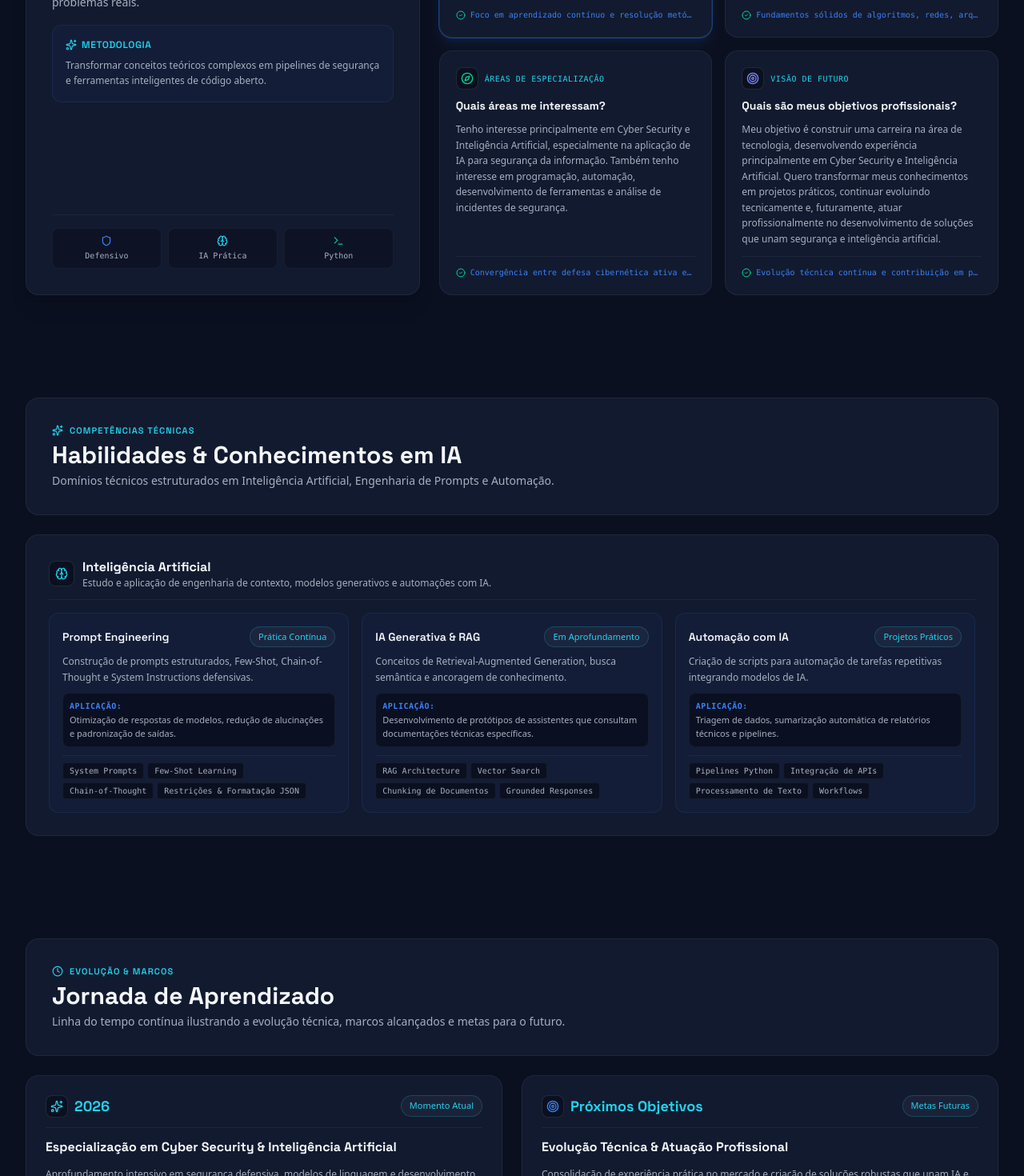
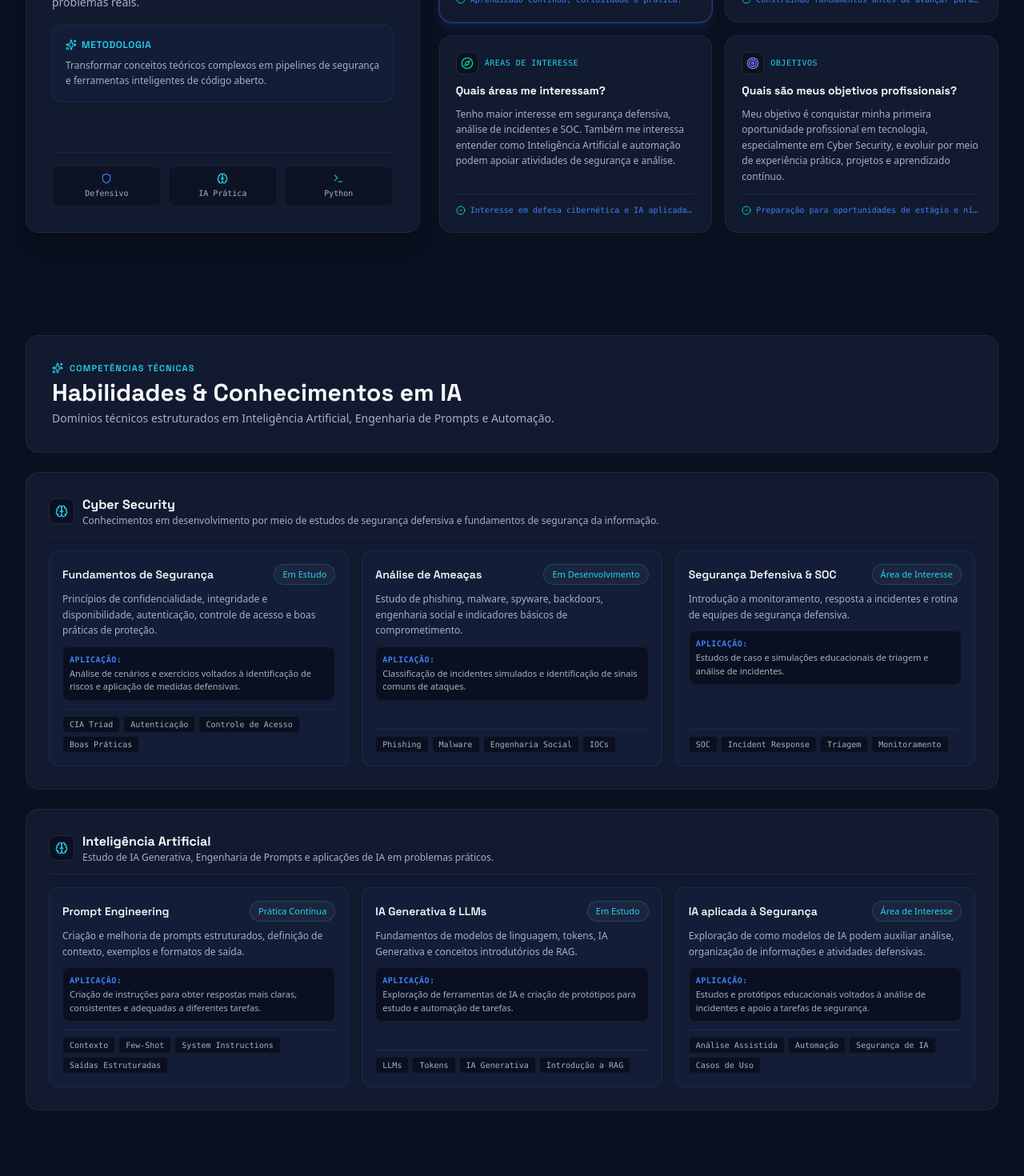
Before and after one commit to glaydsonaraujo25-cloud/Portfolio-me, a React (Vite) app: page / in a window 1280 px wide. Shown: the part 1000-2470 px from the top of the page at 80% size. Built offline with nearby package versions, Linux system fonts and the light colour scheme.

Commit message:
Atualiza conteúdo profissional do portfólio

```diff
--- a/src/data/portfolioData.ts
+++ b/src/data/portfolioData.ts
@@ -4,17 +4,17 @@ export const PERSONAL_INFO = {
   name: 'Glaydson de Araujo Lisboa',
   shortName: 'Glaydson',
   heroTitle: 'Olá, eu sou o Glaydson',
-  role: 'Estudante de Cyber Security e Inteligência Artificial',
-  headline: 'Construindo soluções práticas na interseção entre Segurança da Informação, Inteligência Artificial e Desenvolvimento de Software.',
-  bio: 'Sou estudante da área de tecnologia, interessado em Inteligência Artificial, Cyber Security e programação. Tenho buscado desenvolver meus conhecimentos por meio de cursos, estudos práticos e criação de projetos, sempre procurando entender como a tecnologia pode ser aplicada para resolver problemas reais.',
+  role: 'Estudante de Cyber Security | Python & Inteligência Artificial',
+  headline: 'Construindo minha base em Segurança Cibernética e explorando Python e Inteligência Artificial por meio de estudos e projetos práticos.',
+  bio: 'Sou estudante de tecnologia com foco em Cyber Security e interesse em Inteligência Artificial. Aprendo por meio de cursos, estudos práticos e projetos, enquanto desenvolvo meus conhecimentos em Python e exploro como IA e automação podem apoiar a segurança da informação.',
   email: 'glaydsonaraujo25@gmail.com',
   whatsapp: 'https://wa.me/5561981461481?text=Ol%C3%A1%2C%20Glaydson!%20Vim%20pelo%20seu%20portf%C3%B3lio.',
   whatsappFormatted: '+55 (61) 98146-1481',
-  github: 'https://github.com',
+  github: 'https://github.com/glaydsonaraujo25-cloud',
   linkedin: 'https://linkedin.com',
   location: 'Brasil',
   status: 'Disponível para estágios e projetos',
-  currentFocus: 'Cyber Security, IA Generativa, RAG, Python & Prompt Engineering',
+  currentFocus: 'Cyber Security, fundamentos de Python, IA Generativa e Prompt Engineering',
 };
 
 export const ABOUT_QUESTIONS = [
@@ -22,59 +22,88 @@ export const ABOUT_QUESTIONS = [
     id: 'quem-sou',
     question: 'Quem sou?',
     tag: 'Perfil & Trajetória',
-    answer: 'Sou estudante da área de tecnologia, interessado em Inteligência Artificial, Cyber Security e programação. Tenho buscado desenvolver meus conhecimentos por meio de cursos, estudos práticos e criação de projetos, sempre procurando entender como a tecnologia pode ser aplicada para resolver problemas reais.',
-    highlight: 'Foco em aprendizado contínuo e resolução metódica de problemas.'
+    answer: 'Sou estudante de tecnologia com foco em Cyber Security e interesse em Inteligência Artificial. Gosto de aprender na prática, transformando os conteúdos estudados em exercícios e projetos que me ajudam a desenvolver experiência.',
+    highlight: 'Aprendizado contínuo, curiosidade e prática.'
   },
   {
     id: 'o-que-estudo',
     question: 'O que estou estudando?',
     tag: 'Foco Técnico Atual',
-    answer: 'Atualmente, estou estudando Cyber Security, Inteligência Artificial, Python e Engenharia de Prompts. Também estou aprofundando meus conhecimentos em conceitos como IA Generativa, LLMs, RAG, automação e desenvolvimento de aplicações utilizando IA.',
-    highlight: 'Fundamentos sólidos de algoritmos, redes, arquitetura de LLMs e segurança.'
+    answer: 'Atualmente estudo Cyber Security, fundamentos de Python, Inteligência Artificial e Engenharia de Prompts. Também estou conhecendo conceitos de IA Generativa, LLMs, RAG e automação, sempre buscando entender suas aplicações de forma prática.',
+    highlight: 'Construindo fundamentos antes de avançar para temas mais complexos.'
   },
   {
     id: 'areas-interesse',
     question: 'Quais áreas me interessam?',
-    tag: 'Áreas de Especialização',
-    answer: 'Tenho interesse principalmente em Cyber Security e Inteligência Artificial, especialmente na aplicação de IA para segurança da informação. Também tenho interesse em programação, automação, desenvolvimento de ferramentas e análise de incidentes de segurança.',
-    highlight: 'Convergência entre defesa cibernética ativa e modelos inteligentes.'
+    tag: 'Áreas de Interesse',
+    answer: 'Tenho maior interesse em segurança defensiva, análise de incidentes e SOC. Também me interessa entender como Inteligência Artificial e automação podem apoiar atividades de segurança e análise.',
+    highlight: 'Interesse em defesa cibernética e IA aplicada à segurança.'
   },
   {
     id: 'objetivos',
     question: 'Quais são meus objetivos profissionais?',
-    tag: 'Visão de Futuro',
-    answer: 'Meu objetivo é construir uma carreira na área de tecnologia, desenvolvendo experiência principalmente em Cyber Security e Inteligência Artificial. Quero transformar meus conhecimentos em projetos práticos, continuar evoluindo tecnicamente e, futuramente, atuar profissionalmente no desenvolvimento de soluções que unam segurança e inteligência artificial.',
-    highlight: 'Evolução técnica contínua e contribuição em projetos de alto impacto.'
+    tag: 'Objetivos',
+    answer: 'Meu objetivo é conquistar minha primeira oportunidade profissional em tecnologia, especialmente em Cyber Security, e evoluir por meio de experiência prática, projetos e aprendizado contínuo.',
+    highlight: 'Preparação para oportunidades de estágio e nível júnior.'
   }
 ];
 
 export const SKILL_CATEGORIES: SkillCategory[] = [
   {
+    id: 'security',
+    name: 'Cyber Security',
+    iconName: 'Shield',
+    description: 'Conhecimentos em desenvolvimento por meio de estudos de segurança defensiva e fundamentos de segurança da informação.',
+    skills: [
+      {
+        name: 'Fundamentos de Segurança',
+        badge: 'Em Estudo',
+        focus: 'Princípios de confidencialidade, integridade e disponibilidade, autenticação, controle de acesso e boas práticas de proteção.',
+        practicalApplication: 'Análise de cenários e exercícios voltados à identificação de riscos e aplicação de medidas defensivas.',
+        topics: ['CIA Triad', 'Autenticação', 'Controle de Acesso', 'Boas Práticas']
+      },
+      {
+        name: 'Análise de Ameaças',
+        badge: 'Em Desenvolvimento',
+        focus: 'Estudo de phishing, malware, spyware, backdoors, engenharia social e indicadores básicos de comprometimento.',
+        practicalApplication: 'Classificação de incidentes simulados e identificação de sinais comuns de ataques.',
+        topics: ['Phishing', 'Malware', 'Engenharia Social', 'IOCs']
+      },
+      {
+        name: 'Segurança Defensiva & SOC',
+        badge: 'Área de Interesse',
+        focus: 'Introdução a monitoramento, resposta a incidentes e rotina de equipes de segurança defensiva.',
+        practicalApplication: 'Estudos de caso e simulações educacionais de triagem e análise de incidentes.',
+        topics: ['SOC', 'Incident Response', 'Triagem', 'Monitoramento']
+      }
+    ]
+  },
+  {
     id: 'ai',
     name: 'Inteligência Artificial',
     iconName: 'Brain',
-    description: 'Estudo e aplicação de engenharia de contexto, modelos generativos e automações com IA.',
+    description: 'Estudo de IA Generativa, Engenharia de Prompts e aplicações de IA em problemas práticos.',
     skills: [
       {
         name: 'Prompt Engineering',
         badge: 'Prática Contínua',
-        focus: 'Construção de prompts estruturados, Few-Shot, Chain-of-Thought e System Instructions defensivas.',
-        practicalApplication: 'Otimização de respostas de modelos, redução de alucinações e padronização de saídas.',
-        topics: ['System Prompts', 'Few-Shot Learning', 'Chain-of-Thought', 'Restrições & Formatação JSON']
+        focus: 'Criação e melhoria de prompts estruturados, definição de contexto, exemplos e formatos de saída.',
+        practicalApplication: 'Criação de instruções para obter respostas mais claras, consistentes e adequadas a diferentes tarefas.',
+        topics: ['Contexto', 'Few-Shot', 'System Instructions', 'Saídas Estruturadas']
       },
       {
-        name: 'IA Generativa & RAG',
-        badge: 'Em Aprofundamento',
-        focus: 'Conceitos de Retrieval-Augmented Generation, busca semântica e ancoragem de conhecimento.',
-        practicalApplication: 'Desenvolvimento de protótipos de assistentes que consultam documentações técnicas específicas.',
-        topics: ['RAG Architecture', 'Vector Search', 'Chunking de Documentos', 'Grounded Responses']
+        name: 'IA Generativa & LLMs',
+        badge: 'Em Estudo',
+        focus: 'Fundamentos de modelos de linguagem, tokens, IA Generativa e conceitos introdutórios de RAG.',
+        practicalApplication: 'Exploração de ferramentas de IA e criação de protótipos para estudo e automação de tarefas.',
+        topics: ['LLMs', 'Tokens', 'IA Generativa', 'Introdução a RAG']
       },
       {
-        name: 'Automação com IA',
-        badge: 'Projetos Práticos',
-        focus: 'Criação de scripts para automação de tarefas repetitivas integrando modelos de IA.',
-        practicalApplication: 'Triagem de dados, sumarização automática de relatórios técnicos e pipelines.',
-        topics: ['Pipelines Python', 'Integração de APIs', 'Processamento de Texto', 'Workflows']
+        name: 'IA aplicada à Segurança',
+        badge: 'Área de Interesse',
+        focus: 'Exploração de como modelos de IA podem auxiliar análise, organização de informações e atividades defensivas.',
+        practicalApplication: 'Estudos e protótipos educacionais voltados à análise de incidentes e apoio a tarefas de segurança.',
+        topics: ['Análise Assistida', 'Automação', 'Segurança de IA', 'Casos de Uso']
       }
     ]
   }
@@ -85,45 +114,45 @@ export const PROJECTS: Project[] = [];
 export const LEARNING_TIMELINE: TimelineMilestone[] = [
   {
     year: '2026',
-    title: 'Especialização em Cyber Security & Inteligência Artificial',
+    title: 'Construção de Fundamentos em Cyber Security & IA',
     status: 'em_andamento',
     badge: 'Momento Atual',
-    summary: 'Aprofundamento intensivo em segurança defensiva, modelos de linguagem e desenvolvimento prático de projetos.',
+    summary: 'Desenvolvimento gradual de conhecimentos em segurança cibernética, Inteligência Artificial e fundamentos de Python.',
     items: [
-      'Estudo dedicado de Cyber Security, análise de incidentes e princípios de defesa de sistemas',
-      'Aprofundamento em Inteligência Artificial, LLMs, IA Generativa e arquiteturas RAG',
-      'Domínio de Engenharia de Prompts (Few-shot, CoT, System Prompts e Guardrails de Segurança)',
-      'Desenvolvendo meus conhecimentos em Python e explorando suas aplicações em automação, Inteligência Artificial e Cyber Security.'
+      'Estudo de fundamentos de Cyber Security, segurança da informação e ameaças digitais',
+      'Aprendizado sobre phishing, malware, autenticação, resposta a incidentes e segurança defensiva',
+      'Estudo e prática de Inteligência Artificial, IA Generativa e Engenharia de Prompts',
+      'Aprendizado dos fundamentos de Python e exploração futura de aplicações em automação e segurança'
     ]
   },
   {
-    year: 'Próximos Objetivos',
-    title: 'Evolução Técnica & Atuação Profissional',
+    year: 'Próximos Passos',
+    title: 'Projetos Práticos & Primeira Oportunidade',
     status: 'proximo_passo',
-    badge: 'Metas Futuras',
-    summary: 'Consolidação de experiência prática no mercado e criação de soluções robustas que unam IA e segurança.',
+    badge: 'Metas',
+    summary: 'Transformar o aprendizado em projetos demonstráveis e construir experiência para ingressar profissionalmente em Cyber Security.',
     items: [
-      'Aprofundar conhecimentos avançados em Cyber Security e segurança aplicada a sistemas de IA',
-      'Desenvolver projetos práticos mais complexos e de código aberto para a comunidade técnica',
-      'Conquistar as primeiras oportunidades profissionais (estágio / júnior) na área de tecnologia',
-      'Contribuir ativamente no desenvolvimento de soluções seguras, eficientes e inteligentes'
+      'Desenvolver projetos educacionais de segurança defensiva e análise de incidentes',
+      'Evoluir gradualmente em Python e aplicar o aprendizado em pequenos projetos',
+      'Aprofundar conhecimentos em SOC, redes e resposta a incidentes',
+      'Buscar oportunidades de estágio ou nível júnior em Cyber Security'
     ]
   }
 ];
 
 export const EDUCATION_DATA: EducationItem[] = [
   {
-    institution: 'Ensino Superior em Tecnologia',
-    course: 'Graduação / Formação na Área de Tecnologia (Cyber Security & IA)',
-    level: 'Ensino Superior',
+    institution: 'Ensino Superior em andamento',
+    course: 'Cyber Security',
+    level: 'Graduação',
     status: 'Em andamento',
-    period: '2026 - Presente',
+    period: 'Em andamento',
     focusAreas: [
-      'Fundamentos de Computação e Redes',
-      'Segurança da Informação e Criptografia',
-      'Algoritmos e Estruturas de Dados',
-      'Inteligência Artificial e Aprendizado de Máquina'
+      'Fundamentos de Computação',
+      'Redes de Computadores',
+      'Segurança da Informação',
+      'Cyber Security'
     ],
-    description: 'Desenvolvimento de base acadêmica sólida em computação, segurança de sistemas e novas tecnologias emergentes.'
+    description: 'Formação voltada ao desenvolvimento de conhecimentos em tecnologia e segurança cibernética, complementada por estudos práticos em Inteligência Artificial e fundamentos de Python.'
   }
 ];
```
